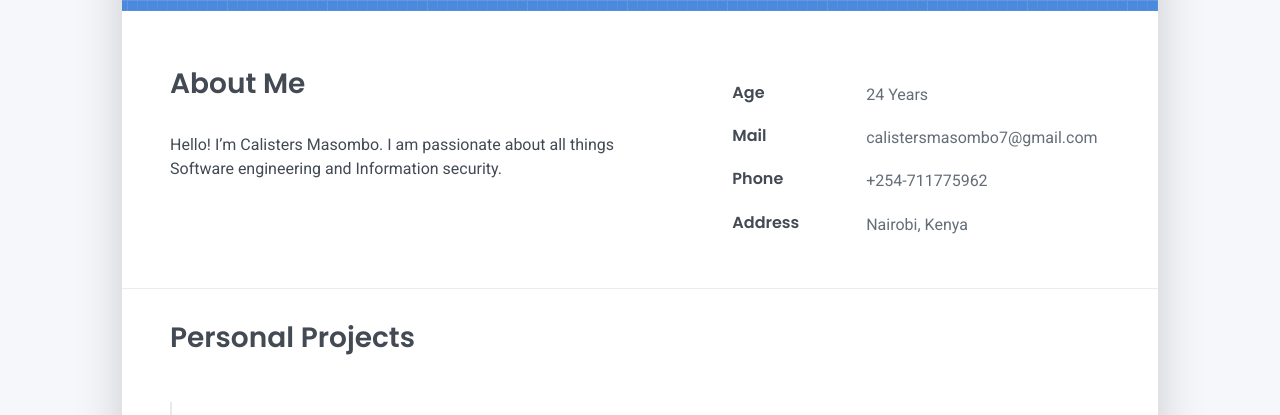
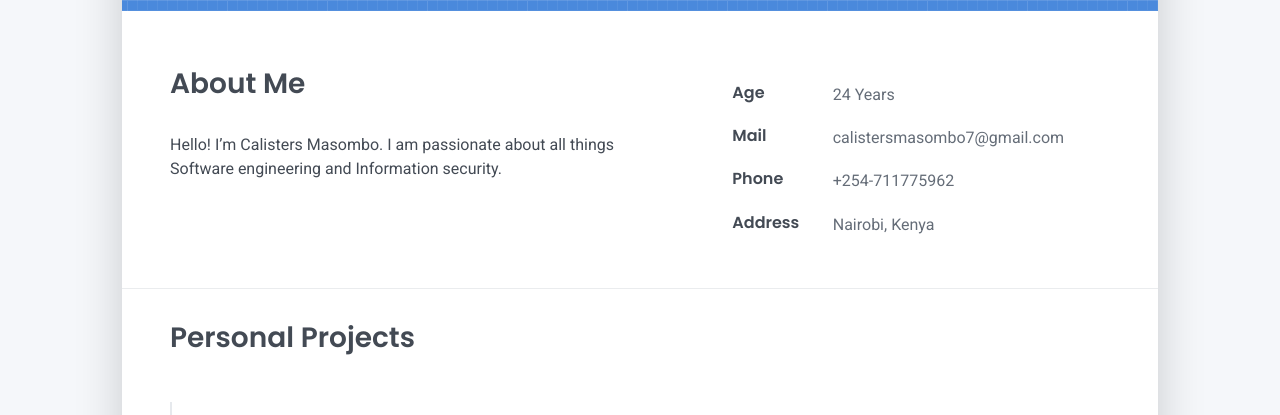
Before and after one commit to calisters/calisters.github.io, a plain HTML site: page index.html in a window 1280 px wide. Shown: the part 309-724 px from the top of the page. Drawn offline with Linux system fonts and the light colour scheme.

Commit message:
Update index.html

```diff
--- a/index.html
+++ b/index.html
@@ -86,28 +86,28 @@
           </div>
           <div class="col-md-5 offset-md-1">
             <div class="row mt-2">
-              <div class="col-sm-4">
+              <div class="col-sm-3">
                 <div class="pb-1 h6">Age</div>
               </div>
-              <div class="col-sm-8">
+              <div class="col-sm-9">
                 <div class="pb-1 text-secondary">24 Years</div>
               </div>
-              <div class="col-sm-4">
+              <div class="col-sm-3">
                 <div class="pb-1 h6">Mail</div>
               </div>
-              <div class="col-sm-8">
+              <div class="col-sm-9">
                 <div class="pb-1 text-secondary">calistersmasombo7@gmail.com</div>
               </div>
-              <div class="col-sm-4">
+              <div class="col-sm-3">
                 <div class="pb-1 h6">Phone</div>
               </div>
-              <div class="col-sm-8">
+              <div class="col-sm-9">
                 <div class="pb-1 text-secondary">+254-711775962</div>
               </div>
-              <div class="col-sm-4">
+              <div class="col-sm-3">
                 <div class="pb-1 h6">Address</div>
               </div>
-              <div class="col-sm-8">
+              <div class="col-sm-9">
                 <div class="pb-1 text-secondary">Nairobi, Kenya</div>
               </div>
             </div>
```
